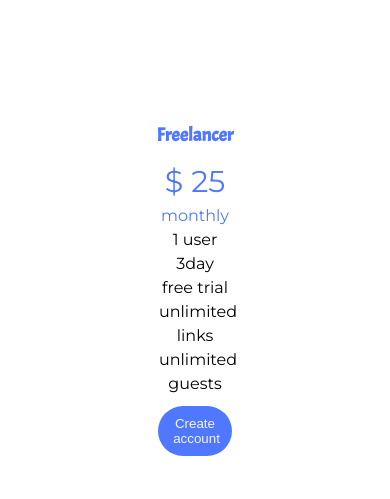
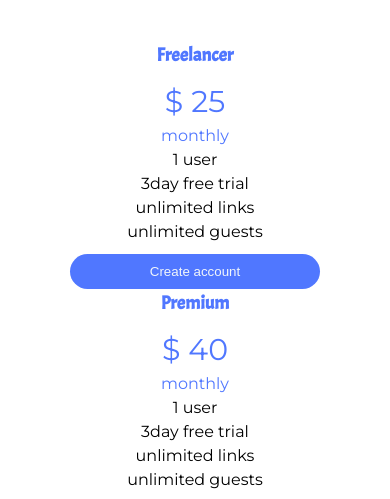
Before and after one commit to Hervepoh/My-product-Landing-Pastel, a plain HTML site: page index.html in a window 390 px wide. Shown: the part 1615-2114 px from the top of the page. Drawn offline with Linux system fonts and the light colour scheme; a script that the page names is missing.

Commit message:
feature and all pricing w<450

```diff
--- a/main.css
+++ b/main.css
@@ -194,15 +194,24 @@ button{
         background-position-y: 300px;
 
     }
-    .feature{
+    .feature,.pricing{
         display: block;
      }
-     .feature *{
+     .feature * , .pricing *{
          width: 100%;
+         margin: auto;
+         position: static;
      }
-    .pricing{
-       display: block;
+     .pricing,.price{
+        margin: 0 auto;
     }
+
+    .price2{
+        position: static;
+        top:200px;
+
+    }
+
 }
 @media (min-height:850 )and( max-width:112px){
     .display-desktop{
```
